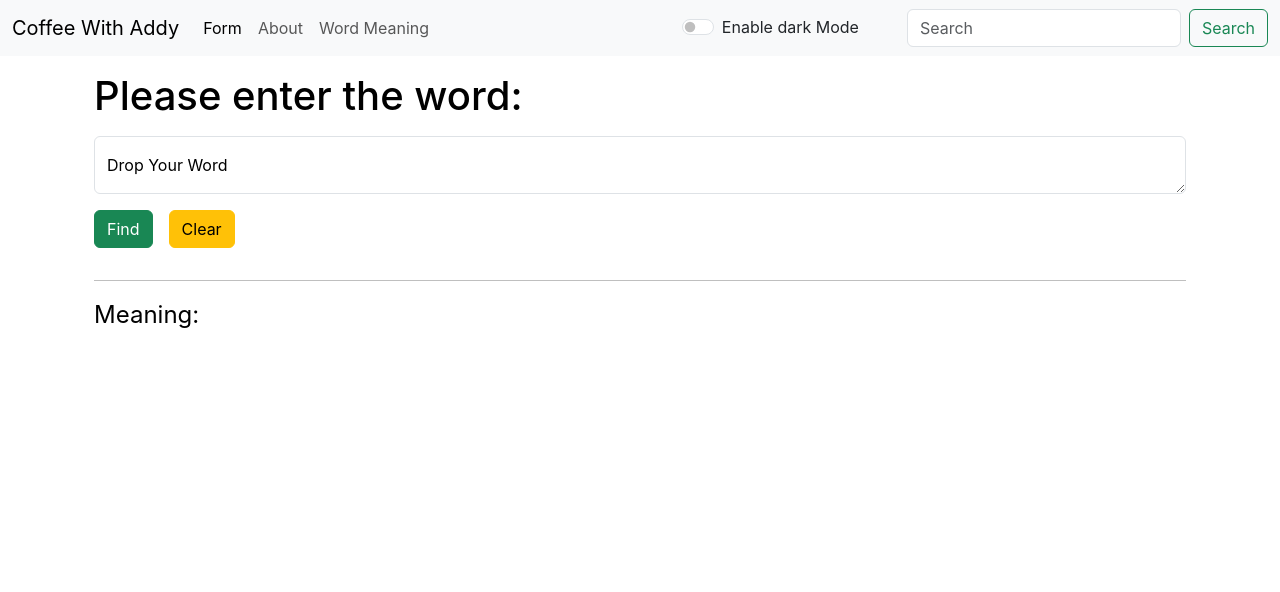
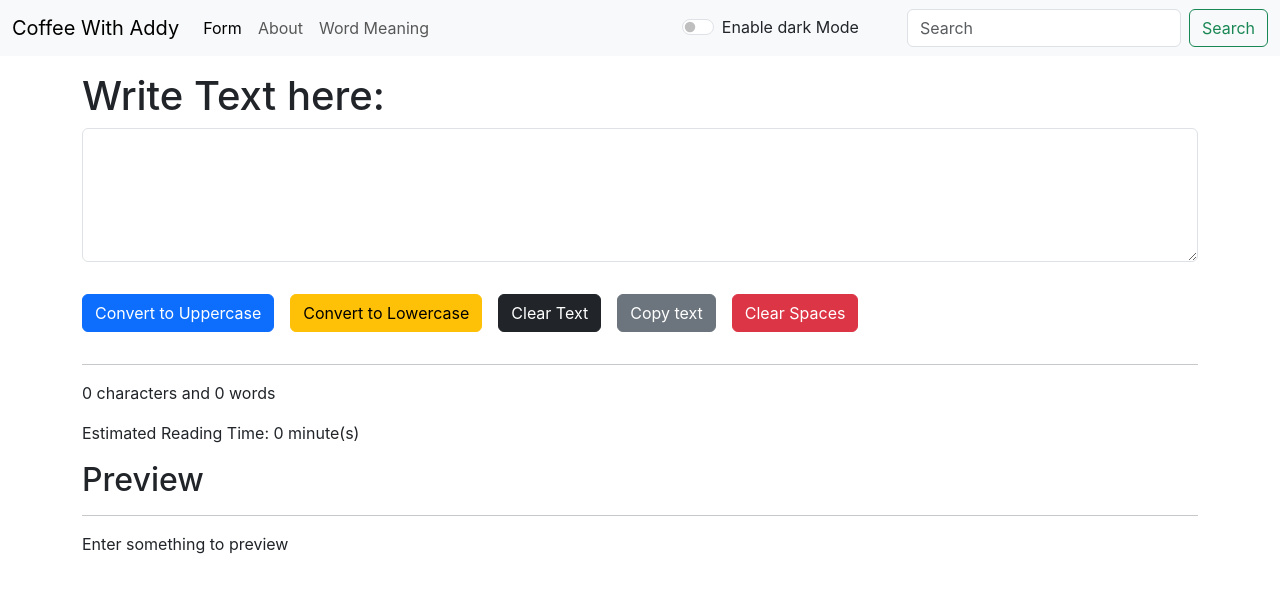
Before and after one commit to AdityaGupta-03/reactBasic, a React (Create React App) app: page / in a window 1280 px wide. Shown: the top 592 px of the page. Built offline with nearby package versions, Linux system fonts and the light colour scheme.

Commit message:
Making text utility

```diff
--- a/src/App.jsx
+++ b/src/App.jsx
@@ -1,10 +1,8 @@
 import "./App.css";
 import Navbar from "./components/Navbar";
-import About from "./components/About";
+import Alert from "./components/Alert";
 import Form from "./components/Form";
-import WordMeaning from "./components/WordMeaning";
 import { useState } from "react";
-import Alert from "./components/Alert";
 
 // Exporting the App Component to the index.js file
 export default function App() {
@@ -44,9 +42,7 @@ export default function App() {
           <Navbar title="Coffee With Addy" mode={mode} toggle={toggleMode}/>
           <Alert alert={alert} />
           <div className="container">
-            {/* <Form heading="Write Text here"/> */}
-            <WordMeaning  mode={mode} showAlert={showAlert}/>
-            {/* <About /> */}
+            <Form heading="Write Text here"/>
           </div>
         </>
     );
--- a/src/components/WordMeaning.jsx
+++ /dev/null
@@ -1,74 +0,0 @@
-import React, { useState, useRef} from 'react';
-
-export default function WordMeaning(props) {
-  const [word, setWord] = useState('');
-  const [meaning, setMeaning] = useState('');
-  const buttonRef = useRef(null);
-
-  const handleChange = (e) => {
-    if(e.target.value){
-      setWord(e.target.value);
-    }else{
-      handleClear();
-    }
-  };
-
-  const handleFind = async (e) => {
-    e.preventDefault();
-    if (word) {
-      await fetchMeaning(word);
-    }
-  };
-
-  const handleKeyDown = (event) => {
-    if (event.key === 'Enter') {
-      event.preventDefault(); // Prevents the default newline behavior in the textarea
-      if (buttonRef.current) {
-        buttonRef.current.click();
-      }
-    }
-  };
-
-  const fetchMeaning = async (word) => {
-    const response = await fetch(`https://api.dictionaryapi.dev/api/v2/entries/en/${word}`);
-    const data = await response.json();
-    if (data && data.length > 0 && data[0].meanings && data[0].meanings.length > 0) {
-      setMeaning(data[0].meanings[0].definitions[0].definition);
-      props.showAlert("success", "Meaning is fetched");
-    } else {
-      setMeaning('No definition found.');
-      props.showAlert("danger", "Please find another word");
-    }
-  };
-
-  const handleClear = (e) => {
-    document.getElementById("text").value="";
-    setWord("");
-    setMeaning("");
-    props.showAlert("secondary", "Enter the word");
-  };
-
-  let color = {
-    color: props.mode ==='light'?"black":"white"
-  }
-
-  let backgroundColor={
-    backgroundColor: props.mode ==='light' ? "white":"#334066",
-    color: props.mode ==='light' ? "black":"white"
-  }
-
-  return (
-    <div className="container my-3" style={color}>
-      <h1>Please enter the word: </h1>
-      <div className="form-floating mt-3" >
-        <textarea className="form-control" placeholder="Drop your Word" id="text" onKeyDown={handleKeyDown} onChange={handleChange} style={backgroundColor}></textarea>
-        <label htmlFor="floatingTextarea">Drop Your Word</label>
-      </div>
-      <button className="btn btn-success my-3" onClick={handleFind}  ref={buttonRef} >Find</button>
-      <button className="btn btn-warning mx-3" onClick={handleClear}>Clear</button>
-      <hr />
-      <p className='fs-4'>Meaning:</p>
-      {meaning.length > 0 ? <h3>{meaning}</h3> : ""}
-    </div>
-  );
-}
```
